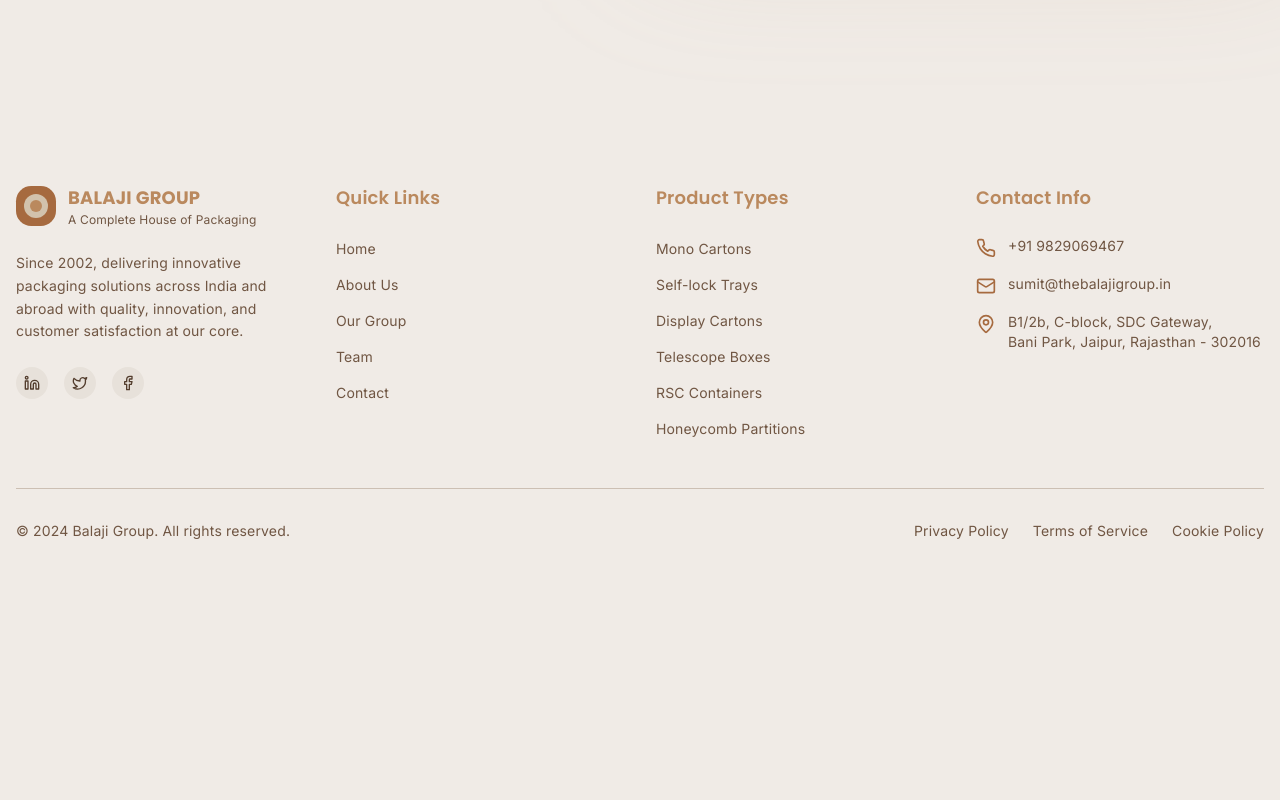
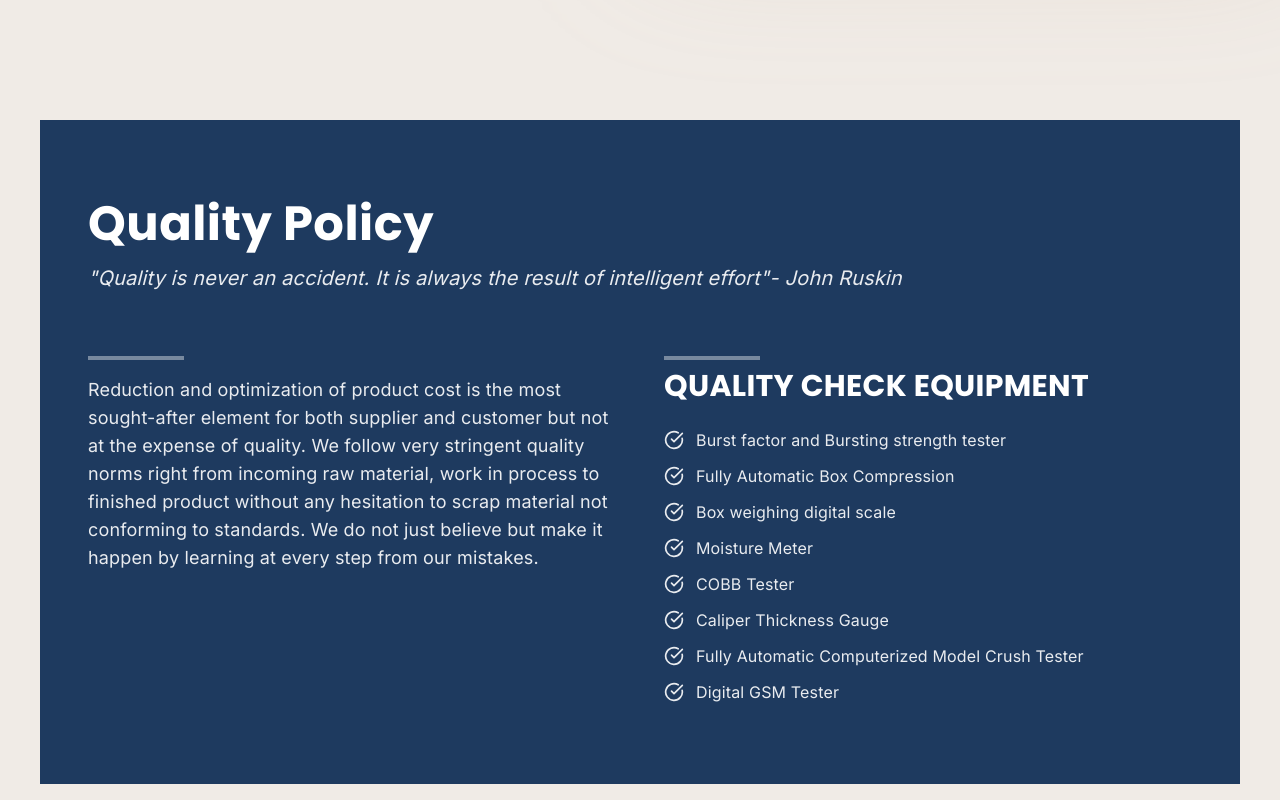
Before and after one commit to Balaji-Group/the-balaji-group, a React (Vite) app: page /products in a window 1280 px wide. Shown: the part 680-1480 px from the top of the page. Before the commit the page ends 1285 px from the top, so only its background shows below. Built offline with nearby package versions, Linux system fonts and the light colour scheme.

Commit message:
Add quality policy section

```diff
--- /dev/null
+++ b/src/components/QualityPolicy.tsx
@@ -0,0 +1,63 @@
+import { CheckCircle } from 'lucide-react';
+
+const QualityPolicy = () => {
+  const equipment = [
+    "Burst factor and Bursting strength tester",
+    "Fully Automatic Box Compression",
+    "Box weighing digital scale",
+    "Moisture Meter",
+    "COBB Tester",
+    "Caliper Thickness Gauge",
+    "Fully Automatic Computerized Model Crush Tester",
+    "Digital GSM Tester"
+  ];
+
+  return (
+    <section className="section bg-[#1e3a5f] text-white">
+      <div className="container mx-auto px-4">
+        <div className="space-y-8">
+          {/* Header */}
+          <div className="space-y-4 fade-in">
+            <h2 className="text-4xl md:text-5xl font-heading font-bold text-white">
+              Quality Policy
+            </h2>
+            <p className="text-lg md:text-xl italic text-white/90">
+              "Quality is never an accident. It is always the result of intelligent effort"- John Ruskin
+            </p>
+          </div>
+
+          {/* Content Grid */}
+          <div className="grid lg:grid-cols-2 gap-12 pt-8">
+            {/* Left Column - Policy Text */}
+            <div className="space-y-4 fade-in">
+              <div className="h-1 w-24 bg-white/40"></div>
+              <p className="text-base md:text-lg leading-relaxed text-white/90">
+                Reduction and optimization of product cost is the most sought-after element for both supplier and customer but not at the expense of quality. We follow very stringent quality norms right from incoming raw material, work in process to finished product without any hesitation to scrap material not conforming to standards. We do not just believe but make it happen by learning at every step from our mistakes.
+              </p>
+            </div>
+
+            {/* Right Column - Equipment List */}
+            <div className="space-y-6 fade-in">
+              <div className="space-y-2">
+                <div className="h-1 w-24 bg-white/40"></div>
+                <h3 className="text-2xl md:text-3xl font-heading font-bold text-white">
+                  QUALITY CHECK EQUIPMENT
+                </h3>
+              </div>
+              <ul className="space-y-3">
+                {equipment.map((item, index) => (
+                  <li key={index} className="flex items-start gap-3">
+                    <CheckCircle className="h-5 w-5 text-white/90 mt-0.5 flex-shrink-0" />
+                    <span className="text-base text-white/90">{item}</span>
+                  </li>
+                ))}
+              </ul>
+            </div>
+          </div>
+        </div>
+      </div>
+    </section>
+  );
+};
+
+export default QualityPolicy;
--- a/src/pages/Index.tsx
+++ b/src/pages/Index.tsx
@@ -1,5 +1,6 @@
 import Header from '@/components/Header';
 import Hero from '@/components/Hero';
+import QualityPolicy from '@/components/QualityPolicy';
 import Footer from '@/components/Footer';
 
 const Index = () => {
@@ -8,6 +9,7 @@ const Index = () => {
       <Header />
       <main>
         <Hero />
+        <QualityPolicy />
       </main>
       <Footer />
     </div>
```
